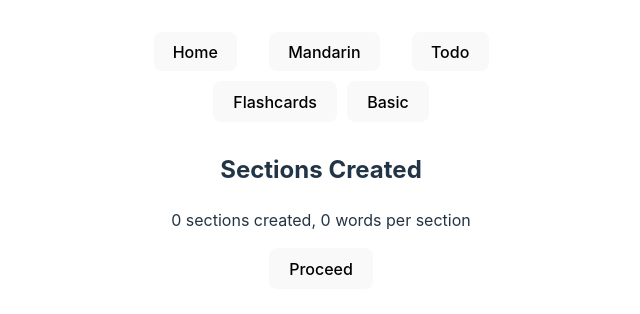
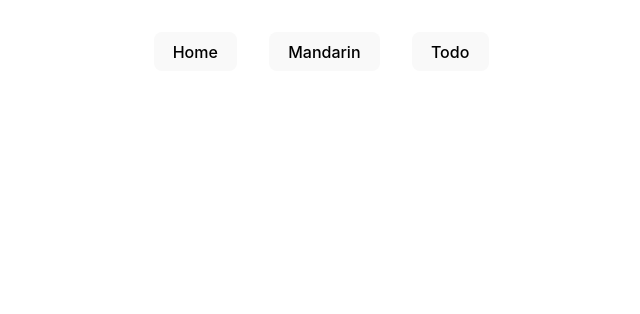
Before and after one commit to coji831/mandarin-vite-react-ts, a React (Vite) app: page /mandarin/section-confirm in a window 1280 px wide. Shown: the top 314 px of the page, without its empty margins (319-959 px from the left). Built offline with nearby package versions, Linux system fonts and the light colour scheme.

Commit message:
refactor(routes): remove legacy daily-commitment and section routes, update docs for Story 7-4 (refer #file:automation, Epic 7)

```diff
--- a/src/features/mandarin/router/MandarinRoutes.tsx
+++ b/src/features/mandarin/router/MandarinRoutes.tsx
@@ -20,9 +20,7 @@ export function MandarinRoutes() {
       <Route element={<MandarinLayout />}>
         <Route index element={<Navigate to="vocabulary-list" replace />} />
         <Route path="vocabulary-list" element={<VocabularyListPage />} />
-        <Route path="daily-commitment" element={<DailyCommitmentPage />} />
-        <Route path="section-confirm" element={<SectionConfirmPage />} />
-        <Route path="section-select" element={<SectionSelectPage />} />
+        {/* Old routes removed for Story 7-4. Archive if needed. */}
         <Route path="flashcards/:listId" element={<FlashCardPage />} />
       </Route>
     </Routes>
```
Also changed, not shown: 1 other file (tests, documents, lock files or other folders).
